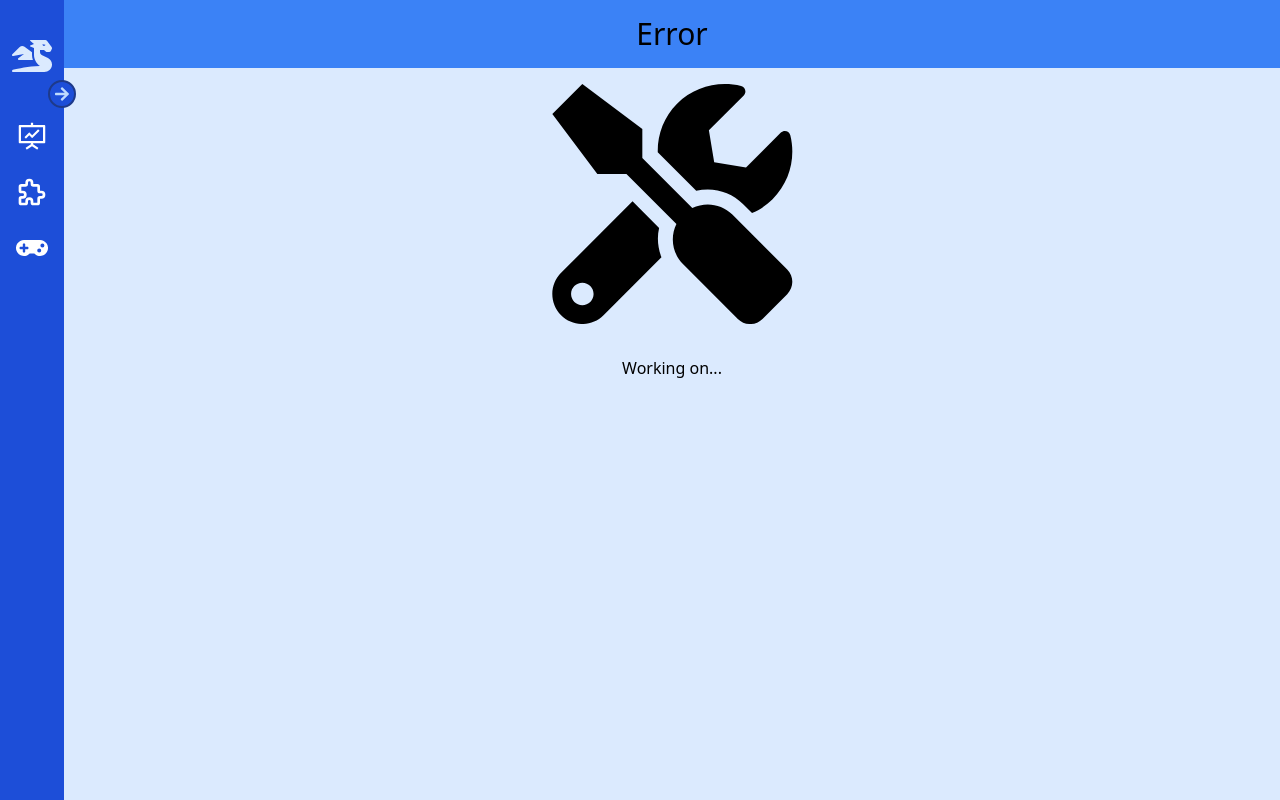
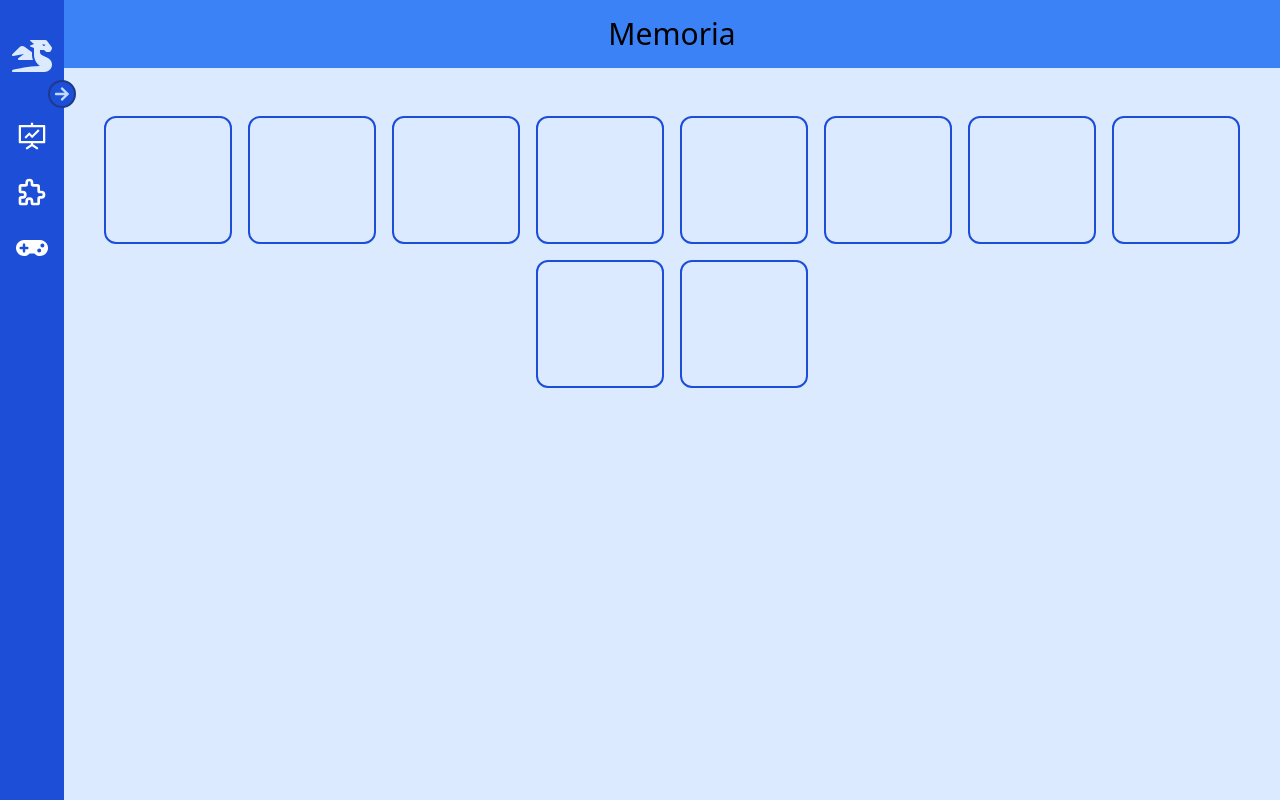
Before and after one commit to irenealcaine/el-rincon-de-no-pensar, a React (Create React App) app: page /games/memory in a window 1280 px wide. Built offline with nearby package versions, Linux system fonts and the light colour scheme; grey boxes are pictures that could not be loaded.

Commit message:
Update 3 files

```diff
--- a/src/App.js
+++ b/src/App.js
@@ -39,7 +39,7 @@ function App() {
 
               <Route path="/games" element={<Games />} />
               <Route path="/games/tic-tac-toe" element={<TicTacToe />} />
-              <Route path="/games/memory" element={<Error />} />
+              <Route path="/games/memory" element={<Memory />} />
             </Routes>
           </div>
         </div>
--- /dev/null
+++ b/src/Components/Card.jsx
@@ -0,0 +1,10 @@
+function Card({item, id, handleClick}){
+
+    return (
+        <div className={`border-2 border-blue-700 p-4 rounded-xl w-32 h-32 ${item.stat === "correct" ? "bg-green-300" : ""} ${item.stat === "wrong" ? "bg-red-300" : ""}`} onClick={() => handleClick(id)}>
+            <img src={item.img} alt="/" className={`${item.stat ? "w-full h-full" : "h-0 w-0" } `}/>
+        </div>
+    )
+}
+
+export default Card
--- a/src/Pages/Memory.jsx
+++ b/src/Pages/Memory.jsx
@@ -1,85 +1,64 @@
-import { useState, useEffect } from "react";
-import shuffle from "lodash.shuffle";
+import { useState } from "react";
 import Header from "../Components/Header";
+import Card from '../Components/Card'
 
-const cards = [
-  {
-    id: 1,
-    name: "Card 1",
-    image:
-      "https://logodownload.org/wp-content/uploads/2014/04/coca-cola-logo-1-1.png",
-  },
-  {
-    id: 2,
-    name: "Card 2",
-    image:
-      "https://static.vecteezy.com/system/resources/previews/001/188/470/non_2x/fire-icon-png.png",
-  },
-  {
-    id: 3,
-    name: "Card 3",
-    image:
-      "https://img.freepik.com/iconos-gratis/marcador-posicion_318-922354.jpg",
-  },
-  {
-    id: 4,
-    name: "Card 4",
-    image:
-      "https://i.pinimg.com/originals/aa/00/57/aa0057e6b512af2195427c6a785085f5.png",
-  },
-  {
-    id: 5,
-    name: "Card 5",
-    image:
-      "https://upload.wikimedia.org/wikipedia/commons/thumb/5/5e/WhatsApp_icon.png/479px-WhatsApp_icon.png",
-  },
-];
+const Memory = () =>{
+    const [items, setItems] = useState([
+        { id: 1, img: 'https://upload.wikimedia.org/wikipedia/commons/thumb/5/5e/WhatsApp_icon.png/479px-WhatsApp_icon.png', stat: "" },
+        { id: 1, img: 'https://upload.wikimedia.org/wikipedia/commons/thumb/5/5e/WhatsApp_icon.png/479px-WhatsApp_icon.png', stat: "" },
+        { id: 2, img: 'https://i.pinimg.com/originals/aa/00/57/aa0057e6b512af2195427c6a785085f5.png', stat: "" },
+        { id: 2, img: 'https://i.pinimg.com/originals/aa/00/57/aa0057e6b512af2195427c6a785085f5.png', stat: "" },
+        { id: 3, img: 'https://img.freepik.com/iconos-gratis/marcador-posicion_318-922354.jpg', stat: "" },
+        { id: 3, img: 'https://img.freepik.com/iconos-gratis/marcador-posicion_318-922354.jpg', stat: "" },
+        { id: 4, img: 'https://static.vecteezy.com/system/resources/previews/001/188/470/non_2x/fire-icon-png.png', stat: "" },
+        { id: 4, img: 'https://static.vecteezy.com/system/resources/previews/001/188/470/non_2x/fire-icon-png.png', stat: "" },
+        { id: 5, img: 'https://logodownload.org/wp-content/uploads/2014/04/coca-cola-logo-1-1.png', stat: "" },
+        { id: 5, img: 'https://logodownload.org/wp-content/uploads/2014/04/coca-cola-logo-1-1.png', stat: "" },
+    ].sort(() => Math.random() - 0.5))
 
-function Game() {
-  const [openedCards, setOpenedCards] = useState([]);
-  const [matchedCards, setMatchedCards] = useState([]);
-  const [shuffledCards, setShuffledCards] = useState([]);
+    const [prev, setPrev] = useState(-1)
 
-  useEffect(() => {
-    setShuffledCards(shuffle(cards.concat(cards)));
-  }, []);
+    function check(current){
+        if(items[current].id === items[prev].id){
+            items[current].stat = "correct"
+            items[prev].stat = "correct"
+            setItems([...items])
+            setPrev(-1)
+        }else{
+            items[current].stat = "wrong"
+            items[prev].stat = "wrong"
+            setItems([...items])
+            setTimeout(() => {
+                items[current].stat = ""
+                items[prev].stat = ""
+                setItems([...items])
+                setPrev(-1)
+            }, 1000)
+        }
+    }
 
-  const handleCardClick = (card) => {
-    if (openedCards.length === 0) {
-      setOpenedCards([card]);
-    } else if (openedCards.length === 1) {
-      if (openedCards[0].id === card.id) {
-        setMatchedCards([...matchedCards, openedCards[0], card]);
-      }
-      setOpenedCards([...openedCards, card]);
-      setTimeout(() => {
-        setOpenedCards([]);
-      }, 1000);
+    function handleClick(id){
+        if(prev === -1){
+            items[id].stat = "active"
+            setItems([...items])
+            setPrev(id)
+        }else{
+            check(id)
+        }
     }
-  };
+
+
 
   return (
     <div className="bg-blue-100 min-h-screen">
       <Header title={"Memoria"} />
-      <div className="flex flex-wrap justify-center">
-        {shuffledCards.map((card) => (
-          <div
-            key={card.id}
-            className="w-32 h-32 m-4 rounded-lg shadow-md bg-gray-100 flex justify-center items-center cursor-pointer hover:bg-gray-200 transition-colors duration-300"
-            onClick={() => handleCardClick(card)}
-          >
-            {matchedCards.includes(card) || openedCards.includes(card) ? (
-              <img
-                src={card.image}
-                alt={card.name}
-                className="w-full h-full object-cover"
-              />
-            ) : null}
-          </div>
-        ))}
-      </div>
+       <div className="flex flex-wrap gap-4 justify-center p-8">
+            { items.map((item, index) => (
+                <Card key={index} item={item} id={index} handleClick={handleClick} />
+            )) }
+        </div>
     </div>
   );
 }
 
-export default Game;
+export default Memory;
```
